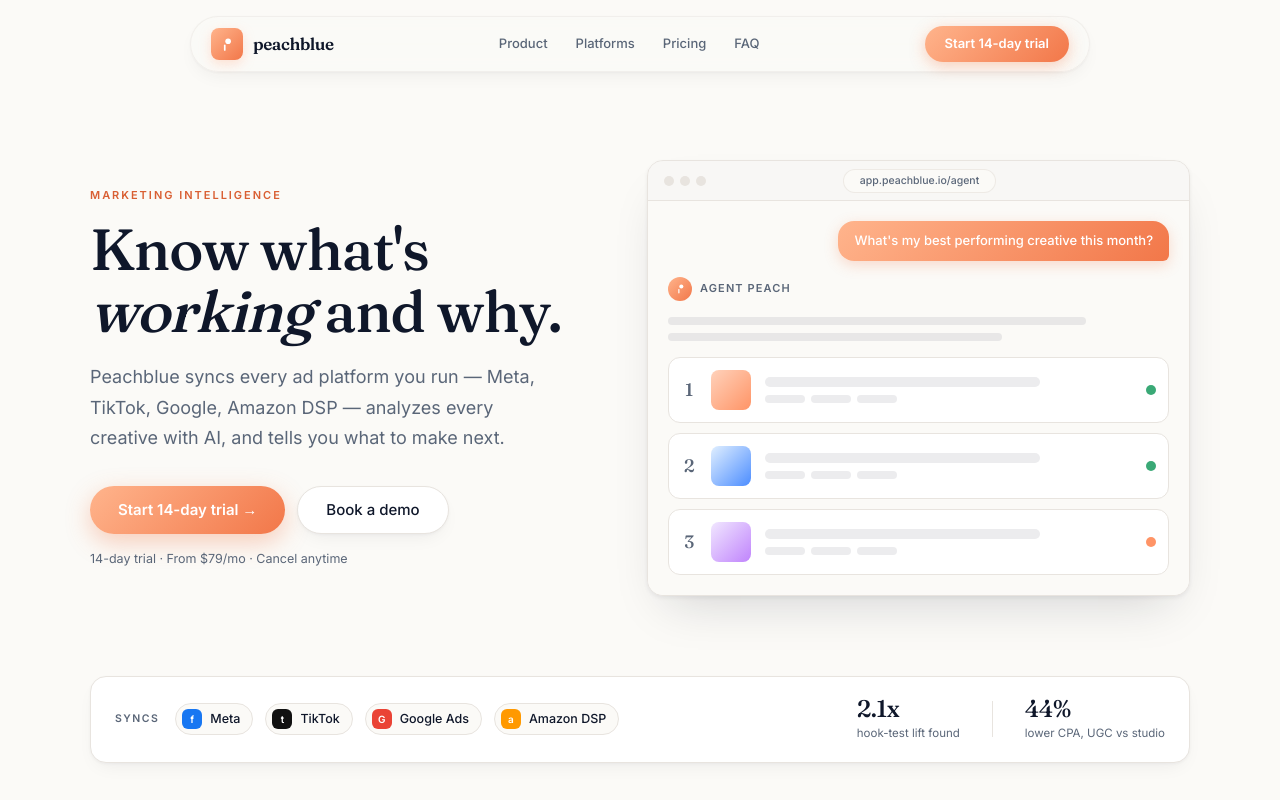
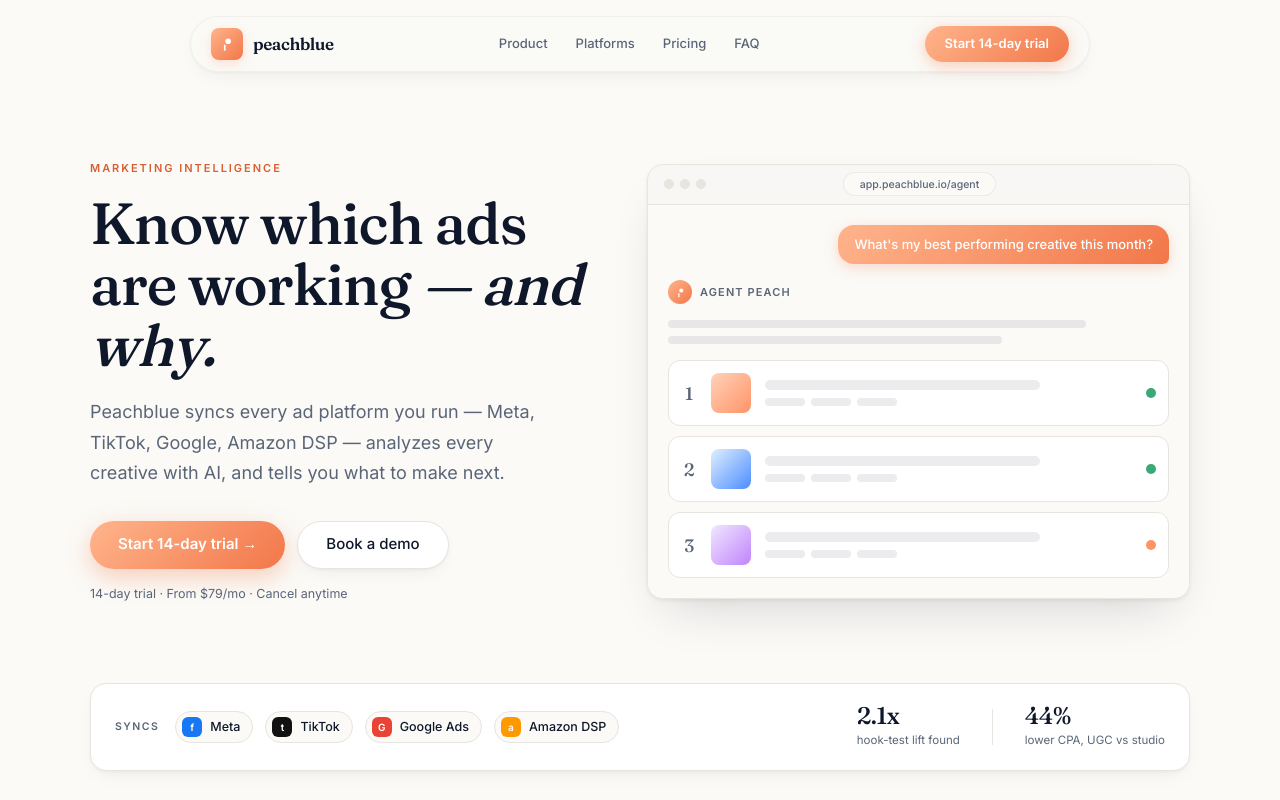
Before and after one commit to peachbluetech/website, a Next.js app: page / in a window 1280 px wide. Shown: the top 800 px of the page. Built offline with nearby package versions, Linux system fonts and the light colour scheme; no server answers.

Commit message:
Hero H1: name the category in the headline (Know which ads are working - and why)

```diff
--- a/app/page.tsx
+++ b/app/page.tsx
@@ -88,7 +88,7 @@ export default function Home() {
                 variants={fade}
                 className="font-display text-[clamp(36px,5.5vw,58px)] leading-[1.06] font-medium tracking-[-0.02em] text-pb-fg mb-5"
               >
-                Know what&apos;s <span className="italic">working</span> and why.
+                Know which ads are working <span className="italic">&mdash; and why.</span>
               </motion.h2>
               <motion.p
                 variants={fade}
```
